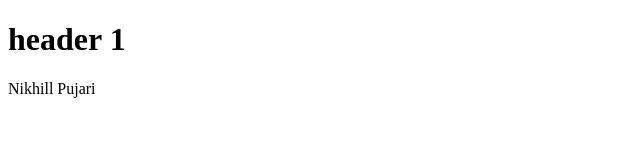
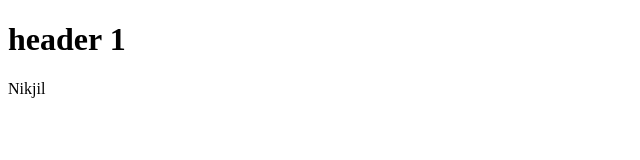
Before and after one commit to nikhilpujari/gittest, a plain HTML site: page index.html in a window 1280 px wide. Shown: the full height of the page, 0-640 px from the left. Drawn offline with Linux system fonts and the light colour scheme.

Commit message:
forth commit

```diff
--- a/index.html
+++ b/index.html
@@ -9,6 +9,6 @@
 </head>
 <body>
     <h1>header 1</h1>
-    Nikhill Pujari
+    Nikjil
 </body>
 </html>
```
